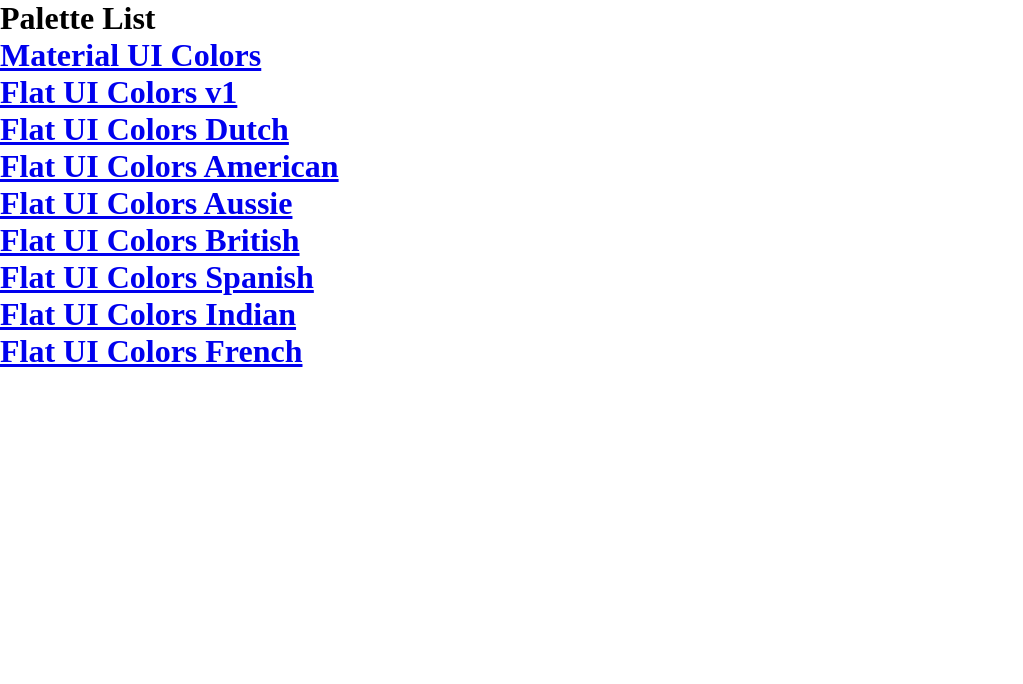
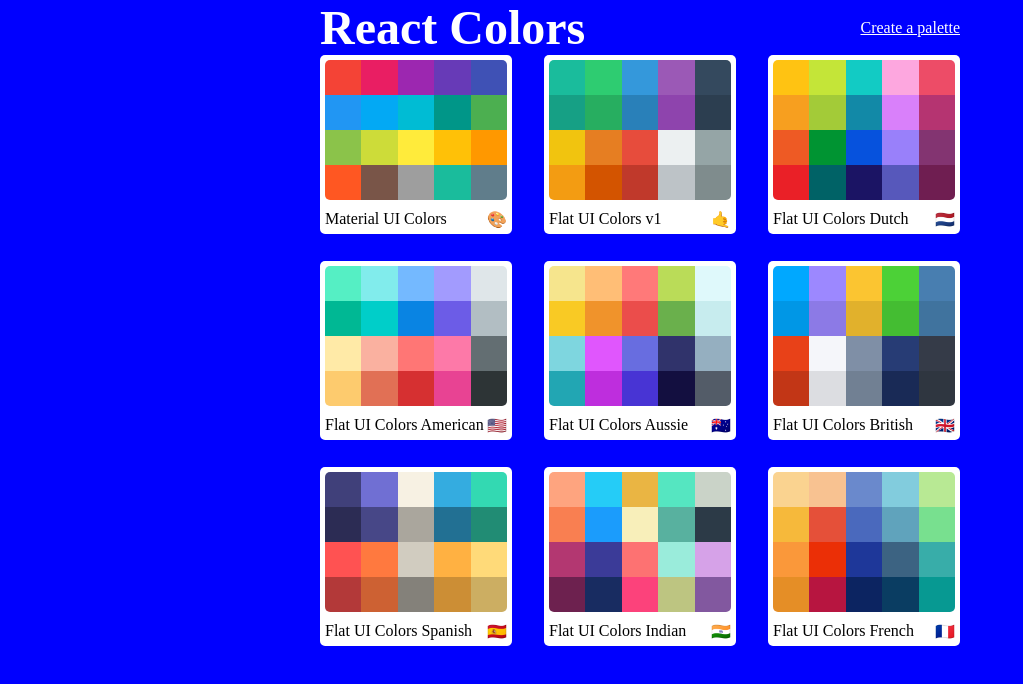
Before and after one commit to alazarLaz/colors-app, a React (Create React App) app: page / in a window 1280 px wide. Shown: the top 684 px of the page, without its empty margins (0-1023 px from the left). Built offline with nearby package versions, Linux system fonts and the light colour scheme; a web font is replaced by a local one.

Commit message:
Mini Palatte Design Complete

```diff
--- a/package.json
+++ b/package.json
@@ -11,10 +11,12 @@
     "@testing-library/react": "^13.3.0",
     "@testing-library/user-event": "^13.5.0",
     "chroma-js": "^2.4.2",
+    "material-ui": "^0.20.2",
     "rc-slider": "^10.0.1",
     "react": "^18.2.0",
+    "react-dom": "^18.2.0",
+
     "react-copy-to-clipboard": "^5.1.0",
-    "react-dom": "^18.2.0",
     "react-router-dom": "^4.3.1",
     "react-scripts": "5.0.1",
     "uuid": "^8.3.2",
--- a/src/App.js
+++ b/src/App.js
@@ -31,9 +31,9 @@
         </Route>
         <Route
         exact
-        path="/palette/:id"
-        render={(routeProps) =>
-        <Palette palette={generatePalette(this.findPalette(routeProps.match.params.id))}/>
+        path = "/palette/:id"
+        render = {(routeProps) =>
+        <Palette palette = { generatePalette(this.findPalette(routeProps.match.params.id)) }/>
         }>
 
         </Route>
--- a/src/ColorBox.css
+++ b/src/ColorBox.css
@@ -8,6 +8,7 @@
 .btn-cpy{
     color: white;
     position: absolute;
+    padding: 10px 20px;
     top: 50%;
     left: 50%;
     transform: translateX(-50%);
--- /dev/null
+++ b/src/MiniPalette.js
@@ -0,0 +1,22 @@
+import React from 'react'
+
+export default function MiniPalette(props) {
+  const { colors, emoji, paletteName } = props;
+  const items = colors.map(color=><div
+      className='MiniColor'
+      style={{background:`${color.color}`}}>
+
+      </div>)
+
+  return (
+    <div className='MiniPalette'>
+      <div className='MiniColors'>
+        {items}
+      </div>
+      <div className='MiniPaletteBar'>
+        <span>{ paletteName }</span>
+        <span>{ emoji }</span>
+      </div>
+    </div>
+  )
+}
--- /dev/null
+++ b/src/Palettelist.css
@@ -0,0 +1,83 @@
+.Palettelist
+{
+    background-color: blue;
+    height: 100vh;
+    display: flex;
+    justify-content: center;
+    align-items: flex-start;
+}
+.PaletteContainer
+{
+    width: 50%;
+    display: flex;
+    flex-direction: column;
+}
+.Palettelistnav
+{
+    width: 100%;
+    display: flex;
+    justify-content: space-between;
+    align-items: center;
+    color: white;
+}
+.Palettelistnav h3{
+    font-size: 3rem;
+}
+.Palettelistnav span{
+    text-decoration: underline;
+}
+
+.PalettesBox
+{
+    display: grid;
+    grid-template-columns: repeat(3, 30%);
+    grid-gap: 5%;
+}
+.MiniPalette
+{
+    background-color: white;
+    display: flex;
+    flex-direction: column;
+    border-radius: 5px;
+}
+.MiniColors
+{
+    height: 150px;
+    width: 100%;
+    padding: 5px;
+    display: flex;
+    flex-wrap: wrap;
+    align-items: flex-start;
+}
+.MiniColor:nth-child(1)
+{
+    border-top-left-radius: 5px;
+}
+.MiniColor:nth-child(5)
+{
+    border-top-right-radius: 5px;
+
+}
+.MiniColor:nth-child(16)
+{
+    border-bottom-left-radius: 5px;
+}
+.MiniColor:nth-child(20)
+{
+    border-bottom-right-radius: 5px;
+}
+.MiniColor
+{
+    width: 20%;
+    height: 25%;
+    display: inline-block;
+    margin: 0 auto;
+    position: relative;
+    margin-bottom: -3.5px;
+}
+.MiniPaletteBar
+{
+    display: flex;
+    justify-content: space-between;
+    padding: 5px;
+}
--- a/src/Palettelist.js
+++ b/src/Palettelist.js
@@ -1,15 +1,23 @@
 
 import React, { Component } from 'react'
-import { Link } from 'react-router-dom'
+// import { Link } from 'react-router-dom'
+import MiniPalette from './MiniPalette'
+import './Palettelist.css'
 
 export default class Palettelist extends Component {
   render() {
+  const miniPalettes = this.props.palettes.map(palette=><MiniPalette {...palette}/>)
     return (
-      <div>
-        <h1>Palette List</h1>
-        {this.props.palettes.map(
-            (palette)=><Link to={`/palette/${palette.id}`}><h1>{palette.paletteName}</h1></Link>
-        )}
+      <div className='Palettelist'>
+        <div className='PaletteContainer'>
+          <div className='Palettelistnav'>
+            <h3>React Colors</h3>
+            <span>Create a palette</span>
+          </div>
+          <div className='PalettesBox'>
+            { miniPalettes }
+          </div>
+        </div>
       </div>
     )
   }
--- a/src/colorSeed.js
+++ b/src/colorSeed.js
@@ -22,6 +22,7 @@
         { name: "deeporange", color: "#FF5722" },
         { name: "brown", color: "#795548" },
         { name: "grey", color: "#9E9E9E" },
+        { name: "Turquoise", color: "#1abc9c" },
         { name: "bluegrey", color: "#607D8B" }
       ]
     },
```
Also changed, not shown: 1 other file (tests, documents, lock files or other folders).
